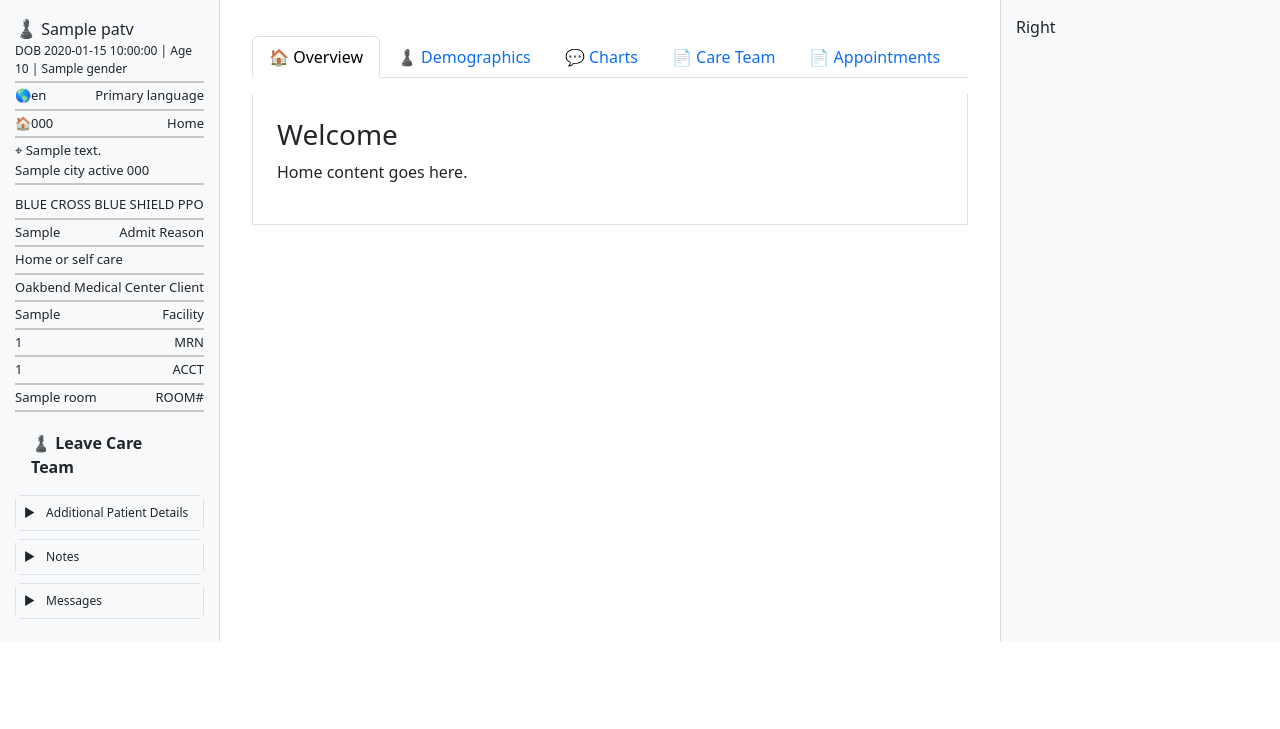
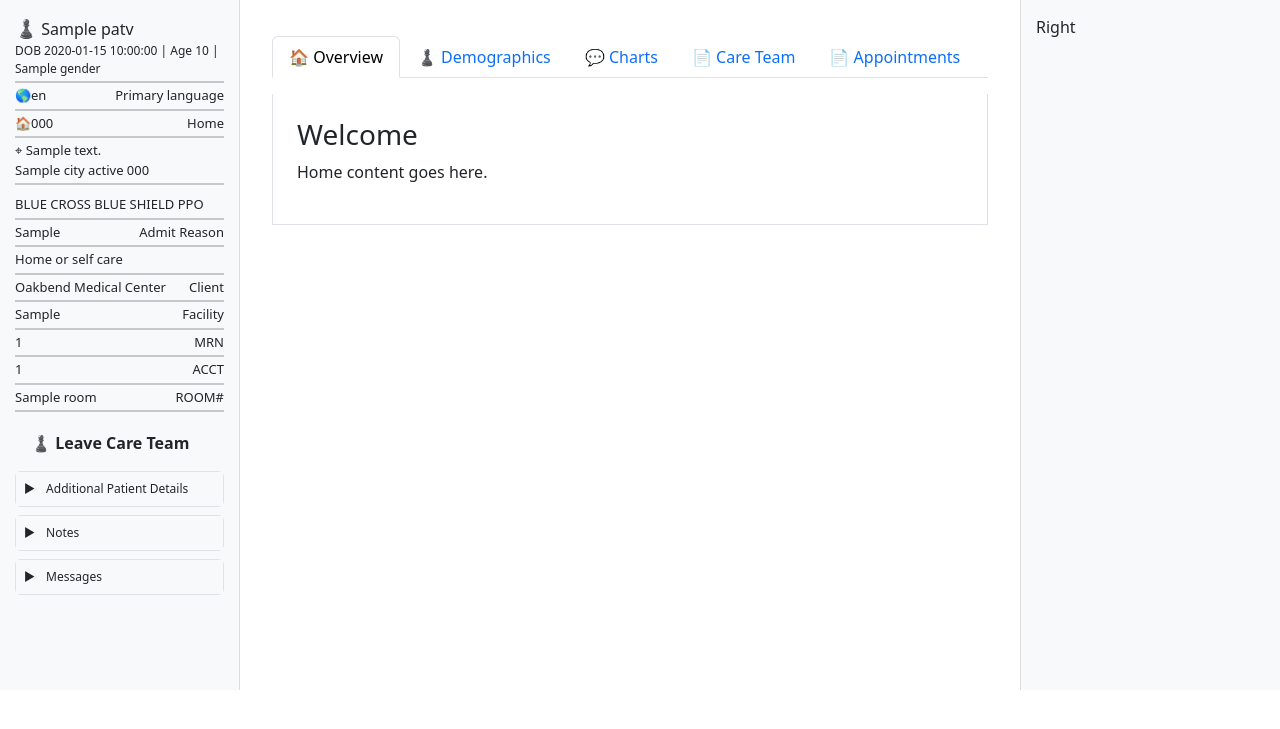
Before and after one commit to salinis041/PRJ_OBMG, a Flask app: template templates/coordin_main.html in a window 1280 px wide. Shown: the part 48-777 px from the top of the page. Run offline with Flask 3, Linux system fonts and the light colour scheme; the template is opened without the code that fills it: most values are stand-ins (such as "Sample title", 1, 10 or a date in 2020).

Commit message:
update coordinator main

```diff
--- a/templates/coordin_main.html
+++ b/templates/coordin_main.html
@@ -36,11 +36,16 @@
     </div>
 
 </header>
+{% for pv in patv %}
+    <div style="
+            height:calc(100vh - 110px);
+            display:flex;
+            overflow:hidden;">
+    <!---left---->
+ <div style="display:flex; height:100%;display:flex;
+        overflow:hidden;overflow-y: scroll;">
 
- <div style="display:flex; height:100%;display:flex;
-        overflow:hidden;">
-{% for pv in patv %}
-    <div style="width:220px; background:#f8f9fa;
+    <div style="width:240px; background:#f8f9fa;
             border-right:1px solid #ddd;
             padding:15px;
             overflow-y:auto;">
@@ -169,7 +174,8 @@
                 <a href="#" class="list-group-item list-group-item-action"> Message 2 </a>
                  </div> </div> </div>
     </div>
-
+ </div>
+<!---middle-->
     <div style=" flex:1;
             padding:20px;
             overflow-y:auto;
@@ -237,14 +243,28 @@
     </div>
     </div>
     </div>
-    <div style="width:280px;background:#f8f9fa;
+     <!---Right--->
+    <div style="width:260px;background:#f8f9fa;
             border-left:1px solid #ddd;
             padding:15px;
             overflow-y:auto;">
         Right
     </div>
+    </div>
+<!--     <footer style="-->
+<!--    height:50px;-->
+<!--    background:#f8f9fa;-->
+<!--    border-top:1px solid #ddd;-->
+<!--    display:flex;-->
+<!--    align-items:center;-->
+<!--    justify-content:center;-->
+<!--    font-size:14px;-->
+<!--    color:#666;-->
+<!--">-->
+<!--    © 2026 Your Company. All Rights Reserved.-->
+<!--</footer>-->
 {% endfor %}
-</div>
+
 
 <script> document.querySelectorAll('[data-bs-toggle="collapse"]').forEach(function (header)
  { header.addEventListener('click', function () { const arrow = this.querySelector('.arrow');
```
